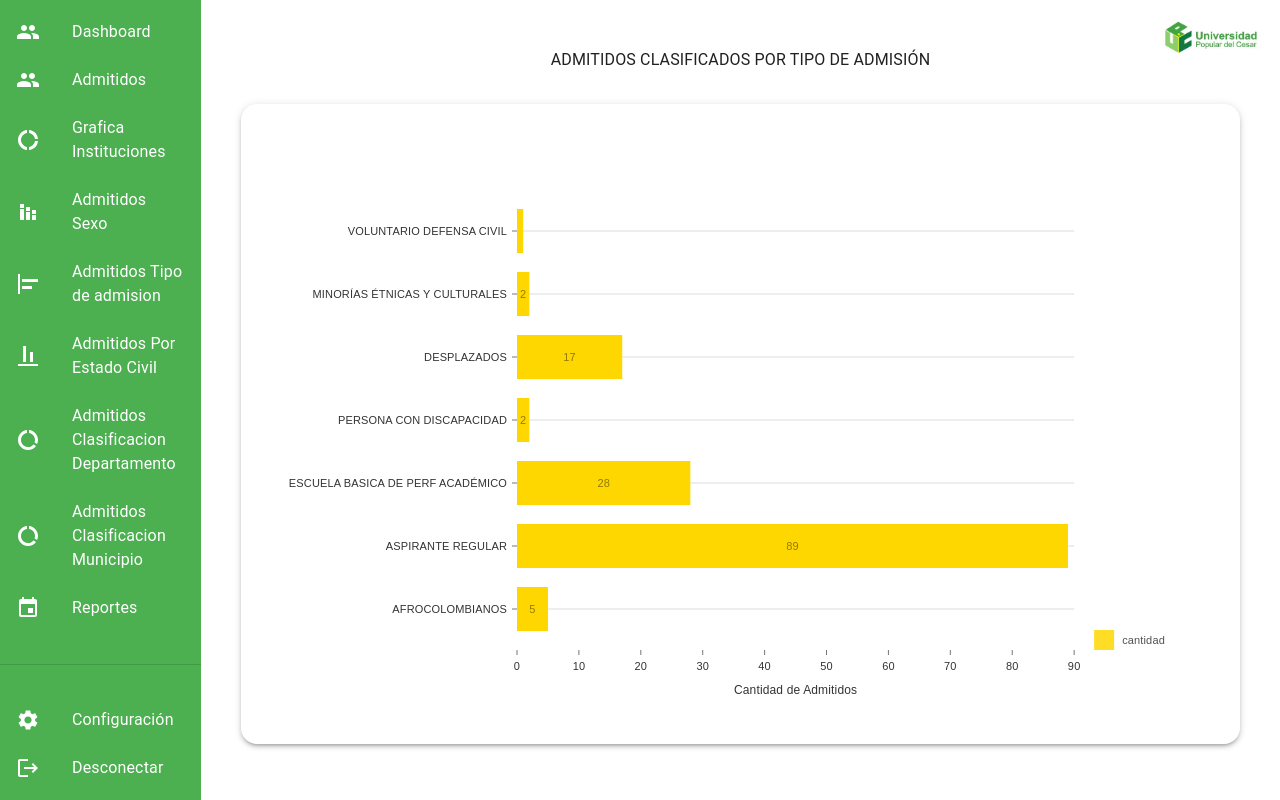
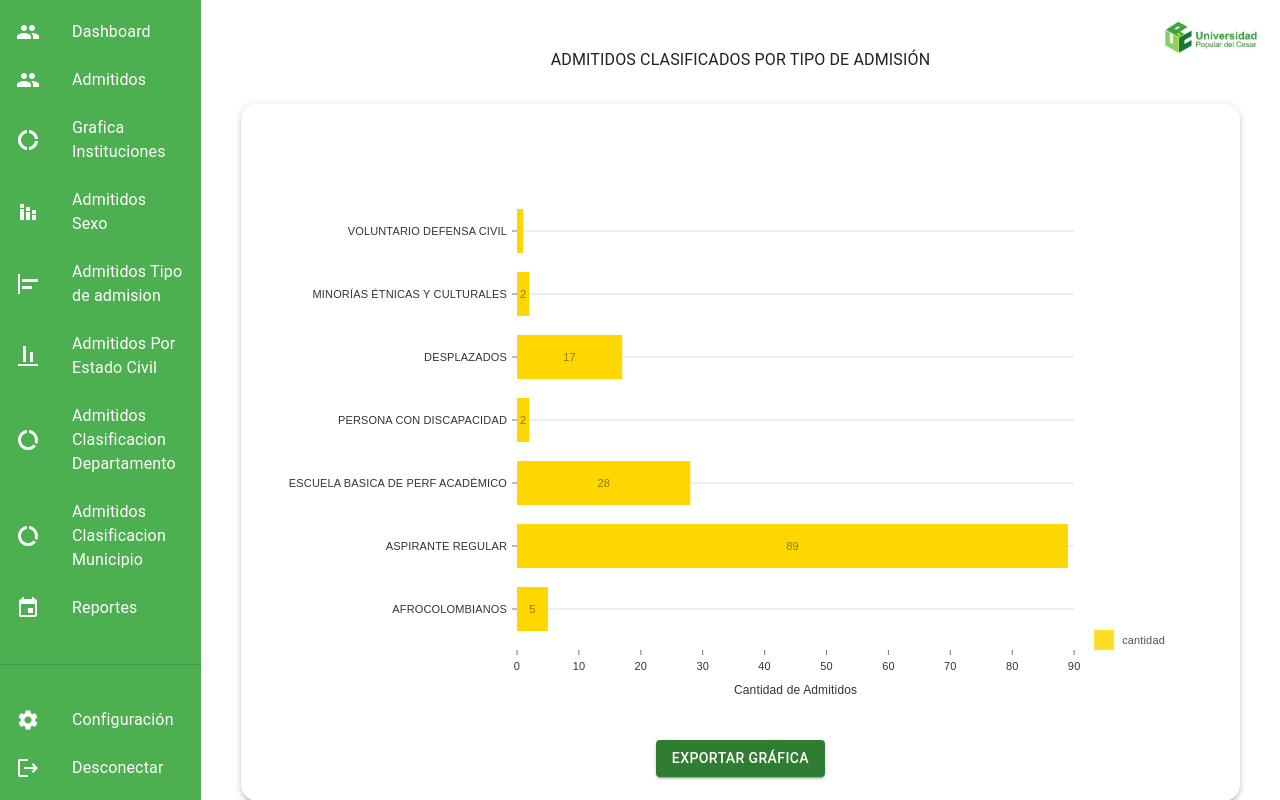
Before and after one commit to shadow-shield/Dashboard-Admin, a React (Vite) app: page /AdmitidosPorTipo in a window 1280 px wide. Built offline with nearby package versions, Linux system fonts and the light colour scheme.

Commit message:
Añadido boton exportacion en grafica admitidos por tipo de admision

```diff
--- a/src/components/GraficaAdmitidosPorTipo.jsx
+++ b/src/components/GraficaAdmitidosPorTipo.jsx
@@ -1,11 +1,14 @@
 // GraficosAdmitidos.js
-import { useState, useEffect } from "react";
+import { useState, useEffect, useRef } from "react";
 import { ResponsiveBar } from "@nivo/bar";
 import { datosEstudiantes } from "../data/datosEstudiantes";
-import { Card, CardContent } from '@mui/material';
+import { Card, CardContent, Button } from '@mui/material';
+import html2canvas from "html2canvas";
+import jsPDF from "jspdf";
 
 const GraficaAdmitidos = () => {
   const [chartData, setChartData] = useState([]);
+  const chartRef = useRef(null);
 
   useEffect(() => {
     const data = datosEstudiantes.reduce((acc, estudiante) => {
@@ -22,11 +25,21 @@ const GraficaAdmitidos = () => {
     setChartData(data);
   }, []);
 
+  const handleExportPDF = () => {
+    const input = chartRef.current;
+    html2canvas(input).then((canvas) => {
+      const imgData = canvas.toDataURL("image/png");
+      const pdf = new jsPDF("landscape");
+      pdf.addImage(imgData, "PNG", 10, 10, 280, 150);
+      pdf.save("grafica_admitidos.pdf");
+    });
+  };
+
   return (
     <Card elevation={3} sx={{ margin: 2, borderRadius: 4 }}>
       <CardContent>
-
         <div
+          ref={chartRef}
           style={{
             height: "600px",
             background: "white",
@@ -86,6 +99,15 @@ const GraficaAdmitidos = () => {
             motionDamping={15}
           />
         </div>
+        <div style={{ display: 'flex', justifyContent: 'center', marginTop: '20px' }}>
+          <Button
+            variant="contained"
+            color="success"
+            onClick={handleExportPDF}
+          >
+            Exportar Gráfica
+          </Button>
+        </div>
       </CardContent>
     </Card>
   );
```
